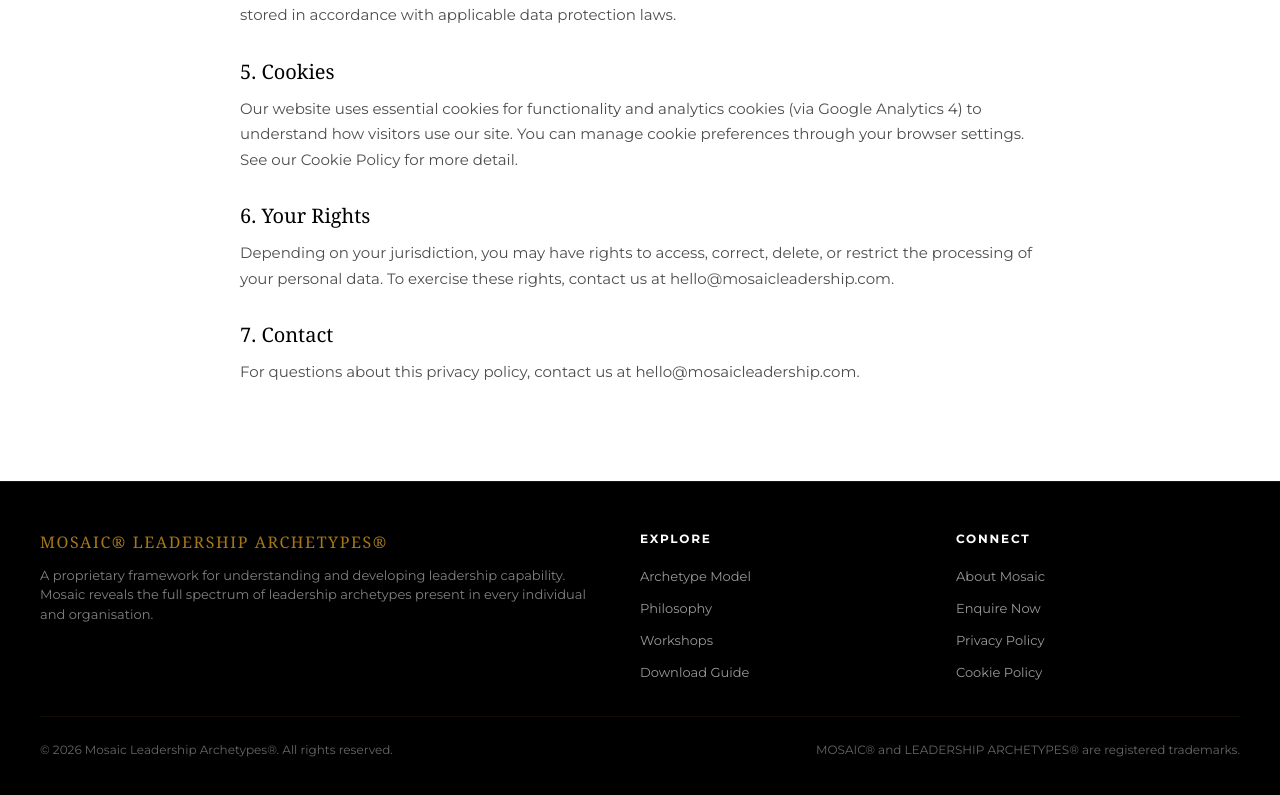
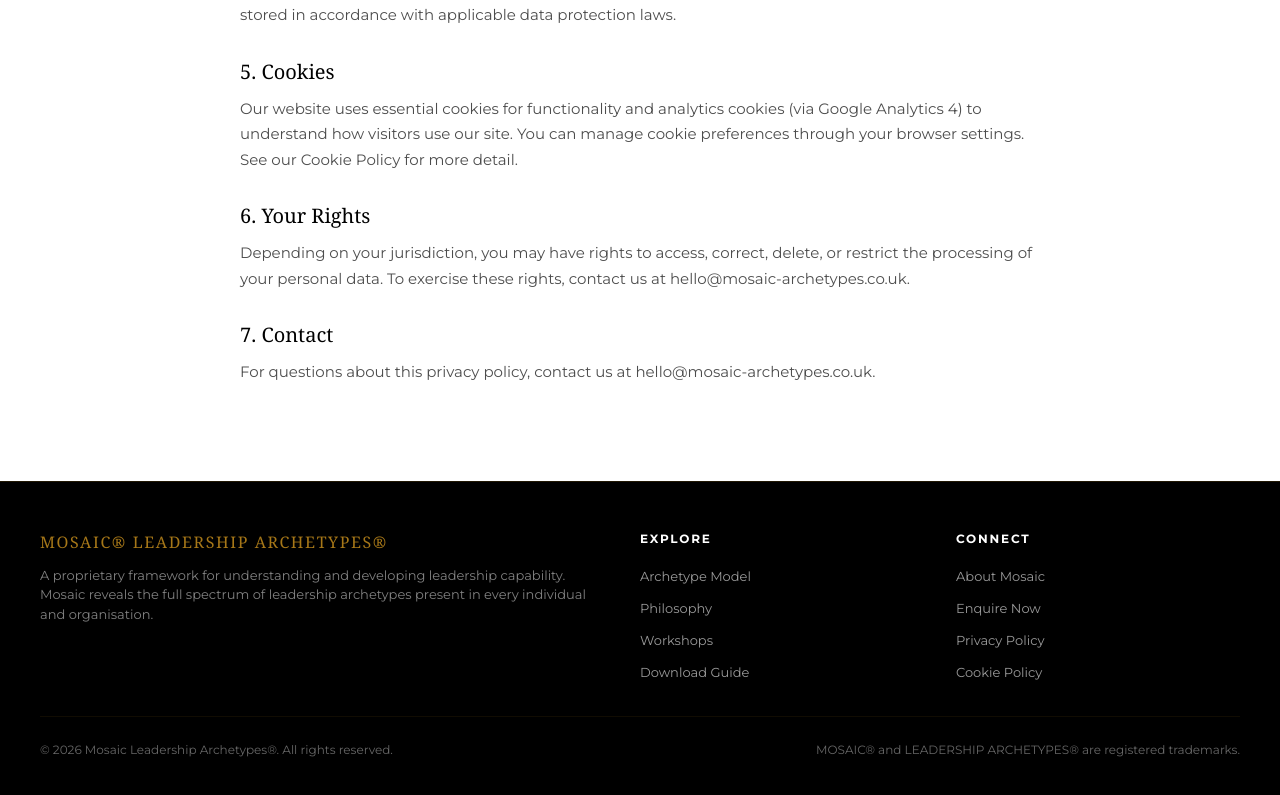
Before and after one commit to admin-aime/mosaic-archetypes-website-mrta4xl3, a React (Vite) app: page /#/privacy in a window 1280 px wide. Shown: the part 988-1783 px from the top of the page. Built offline with nearby package versions, Linux system fonts and the light colour scheme; no server answers; what @aime-platform/aime-feedback-module would draw is missing.

Commit message:
chore: update page components and sync context files

```diff
--- a/src/pages/Cookies.tsx
+++ b/src/pages/Cookies.tsx
@@ -70,7 +70,7 @@
               5. Contact
             </h3>
             <p>
-              For questions about this cookie policy, contact us at hello@mosaicleadership.com.
+              For questions about this cookie policy, contact us at hello@mosaic-archetypes.co.uk.
             </p>
           </div>
         </div>
--- a/src/pages/Download.tsx
+++ b/src/pages/Download.tsx
@@ -22,11 +22,17 @@
   };
 
   const handleDirectDownload = useCallback(() => {
-    // Simulated direct download — in production serves the actual PDF file
+    // Simulated direct download — generates a placeholder PDF stub; in production serves the actual file
+    const content = '%PDF-1.4\n% Placeholder — Replace with actual Mosaic Archetypes Guide PDF\n';
+    const blob = new Blob([content], { type: 'application/pdf' });
+    const url = URL.createObjectURL(blob);
     const link = document.createElement('a');
-    link.href = '#';
+    link.href = url;
     link.download = 'Mosaic-Leadership-Archetypes-Guide.pdf';
+    document.body.appendChild(link);
     link.click();
+    document.body.removeChild(link);
+    URL.revokeObjectURL(url);
     if (typeof window !== 'undefined' && (window as any).gtag) {
       (window as any).gtag('event', 'download_click', { asset: 'mosaic_guide' });
     }
--- a/src/pages/Privacy.tsx
+++ b/src/pages/Privacy.tsx
@@ -69,14 +69,14 @@
             <p className="mb-4">
               Depending on your jurisdiction, you may have rights to access, correct, delete, or
               restrict the processing of your personal data. To exercise these rights, contact us at
-              hello@mosaicleadership.com.
+              hello@mosaic-archetypes.co.uk.
             </p>
 
             <h3 style={{ fontFamily: 'var(--font-header)', fontSize: '1.25rem', color: 'var(--colour-black)', marginBottom: '0.75rem', marginTop: '2rem' }}>
               7. Contact
             </h3>
             <p>
-              For questions about this privacy policy, contact us at hello@mosaicleadership.com.
+              For questions about this privacy policy, contact us at hello@mosaic-archetypes.co.uk.
             </p>
           </div>
         </div>
```
Also changed, not shown: .aime/SUMMARY.md, .aime/chat.json, .aime/code-context.json.
